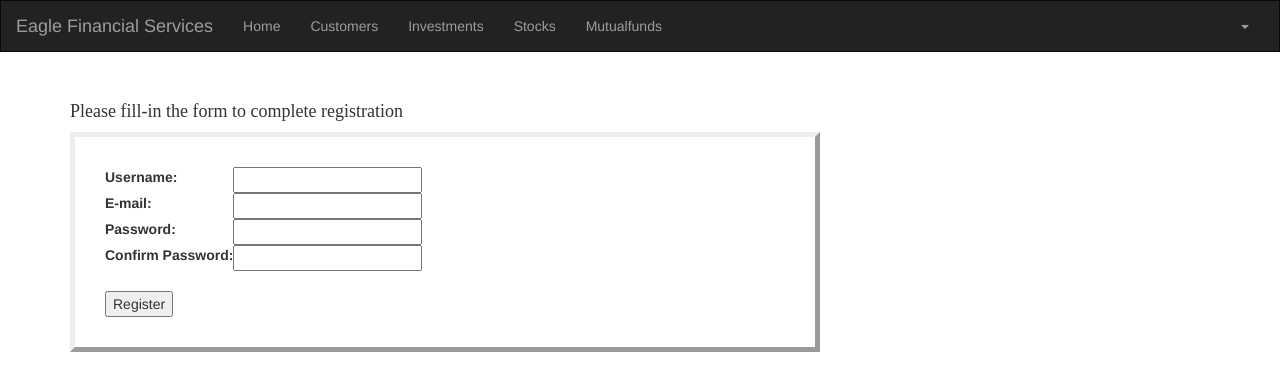
After one commit to parimitamohanty/efs, a Django app: page /register/ in a window 1280 px wide. The commit adds this page. Shown: the top 391 px of the page. Run offline with Django 3.2, Linux system fonts and the light colour scheme; the visitor is signed in with stand-in values (Sample User, id 1); some libraries are stand-ins or nearby versions.

Commit message:
Changes in html

```diff
--- a/efs/urls.py
+++ b/efs/urls.py
@@ -18,6 +18,7 @@ from django.contrib import admin
 from django.conf.urls import include,url
 from django.urls import path
 from django.contrib.auth import views
+from django.contrib.auth import views as auth_views
 
 urlpatterns = [
     path('admin/', admin.site.urls),
@@ -25,4 +26,11 @@ urlpatterns = [
     url(r'^accounts/login/$', views.login, name='login'),
     url(r'^accounts/logout/$', views.logout, name='logout', kwargs={'next_page': '/'}),
 
+    url(r'^password_reset/$', auth_views.password_reset, name='password_reset'),
+    url(r'^password_reset/done/$', auth_views.password_reset_done, name='password_reset_done'),
+    url(r'^reset/(?P<uidb64>[0-9A-Za-z_\-]+)/(?P<token>[0-9A-Za-z]{1,13}-[0-9A-Za-z]{1,20})/$',
+        auth_views.password_reset_confirm, name='password_reset_confirm'),
+    url(r'^reset/done/$', auth_views.password_reset_complete, name='password_reset_complete'),
+
+
 ]
--- a/portfolio/forms.py
+++ b/portfolio/forms.py
@@ -1,7 +1,9 @@
 from django import forms
 from .models import Customer, Stock, Investment, Mutualfund
 from django import forms
-
+from django.contrib.auth.models import User
+from django.core.exceptions import ObjectDoesNotExist
+import re
 
 class LoginForm(forms.Form):
      username = forms.CharField()
@@ -28,3 +30,29 @@ class MutualfundForm(forms.ModelForm):
         fields = (
             'customer', 'category', 'description', 'acquired_value', 'acquired_date', 'recent_value',
             'recent_date',)
+
+
+class RegistrationForm(forms.Form):
+    username = forms.CharField(label='Username', max_length=30)
+    email = forms.EmailField(label='E-mail')
+    password1 = forms.CharField(label='Password', widget=forms.PasswordInput())
+    password2 = forms.CharField(label='Confirm Password',  widget=forms.PasswordInput())
+
+    #password validation
+    def clean_password2(self):
+        if 'password1' in self.cleaned_data:
+            password1 = self.cleaned_data['password1']
+            password2 = self.cleaned_data['password2']
+            if password1 == password2:
+                return password2
+        raise forms.ValidationError('Passwords do not match.')
+
+    def clean_username(self):
+        username = self.cleaned_data['username']
+        if not re.search(r'^\w+$', username):
+            raise forms.ValidationError('Username can only contain alphanumeric characters and the underscore.')
+        try:
+            User.objects.get(username=username)
+        except ObjectDoesNotExist:
+            return username
+        raise forms.ValidationError('Username is already taken.')
--- a/portfolio/templates/portfolio/base.html
+++ b/portfolio/templates/portfolio/base.html
@@ -86,6 +86,8 @@
                     </li>
                 {% else %}
                     <li><a href="{% url 'login' %}"><span class="glyphicon glyphicon-log-in"></span> Login</a></li>
+                    <li><a href="{% url 'portfolio:register' %}">New Registration</a></li>
+                    <li><a href="{% url 'password_reset' %}">Reset Password</a></li>
                 {% endif %}
             </ul>
         </div>
--- /dev/null
+++ b/portfolio/templates/registration/register.html
@@ -0,0 +1,24 @@
+{% extends "portfolio/base.html" %}
+
+{% block content %}
+    <br>
+
+<div class="_image">
+
+</div>
+
+
+<br>
+<h4 style="font-family: 'Copperplate Gothic Bold'">Please fill-in the form to complete registration</h4>
+
+<div style="border-style: outset;border-width: thick; padding: 4%; align-content: center">
+    <form method="post" action=".">{% csrf_token %}
+        <table border="0">
+            {{ form.as_table }}
+        </table>
+        <br>
+        <input type="submit" value="Register"/>
+    </form>
+</div>
+
+{% endblock %}
--- a/portfolio/urls.py
+++ b/portfolio/urls.py
@@ -23,6 +23,7 @@ urlpatterns = [
     url(r'^mutualfund/(?P<pk>\d+)/delete/$', views.mutualfund_delete, name='mutualfund_delete'),
     url(r'^mutualfund/(?P<pk>\d+)/edit/$', views.mutualfund_edit, name='mutualfund_edit'),
     url(r'^mutualfund/create/$', views.mutualfund_new, name='mutualfund_new'),
-
+    url(r'^register/$', views.register, name='register'),
+    url(r'^register/success/$', views.register_success, name='success'),
 
 ]
--- a/portfolio/views.py
+++ b/portfolio/views.py
@@ -7,6 +7,9 @@ from django.shortcuts import redirect
 from django.contrib.auth import authenticate, login
 from django.http import HttpResponse
 from django.db.models import Sum
+
+from django.http import HttpResponseRedirect
+
 
 
 now = timezone.now()
@@ -219,3 +222,39 @@ def portfolio(request,pk):
    return render(request, 'portfolio/portfolio.html', {'customers': customers, 'investments': investments,
                                                       'stocks': stocks, 'mutualfunds': mutualfunds,
                                                       'sum_acquired_value': sum_acquired_value,})
+
+@login_required()
+def register(request):
+    if request.method == 'POST':
+        form = RegistrationForm(request.POST)
+        if form.is_valid():
+            user = User.objects.create_user(username=form.cleaned_data['username'],
+                                            password=form.cleaned_data['password1'],
+                                            email=form.cleaned_data['email'])
+            #return HttpResponseRedirect('/')
+            return HttpResponseRedirect('/register/success/')
+    else:
+        form = RegistrationForm()
+    return render(request, 'registration/register.html', {'form': form})
+
+
+def register_success(request):
+    return render(request, 'registration/success.html',  )
+
+
+def password_reset(request):
+    return render(request, 'home/password_reset.html',
+    {'home': password_reset})
+
+
+def password_reset_confirm(request):
+    return render(request, 'home/password_reset_confirm.html',
+    {'home': password_reset_confirm})
+
+def password_reset_email(request):
+    return render(request, 'home/password_reset_email.html',
+    {'home': password_reset_email})
+
+def password_reset_complete(request):
+    return render(request, 'home/password_reset_complete.html',
+    {'home': password_reset_complete})
```
Also changed, not shown: efs/settings.py (+11 -1 lines), portfolio/templates/portfolio/portfolio.html (+26 -1 lines), portfolio/templates/portfolio/success.html (added, +10 -0 lines), portfolio/templates/registration/password_reset.html (added, +15 -0 lines), portfolio/templates/registration/password_reset_complete.html (added, +10 -0 lines), portfolio/templates/registration/password_reset_confirm.html (added, +36 -0 lines), portfolio/templates/registration/password_reset_done.html (added, +8 -0 lines), portfolio/templates/registration/password_reset_email.html (added, +15 -0 lines), portfolio/templates/registration/password_reset_form.html (added, +15 -0 lines), portfolio/templates/registration/success.html (added, +9 -0 lines), portfolio/static/images/mutualfund.jpg.
